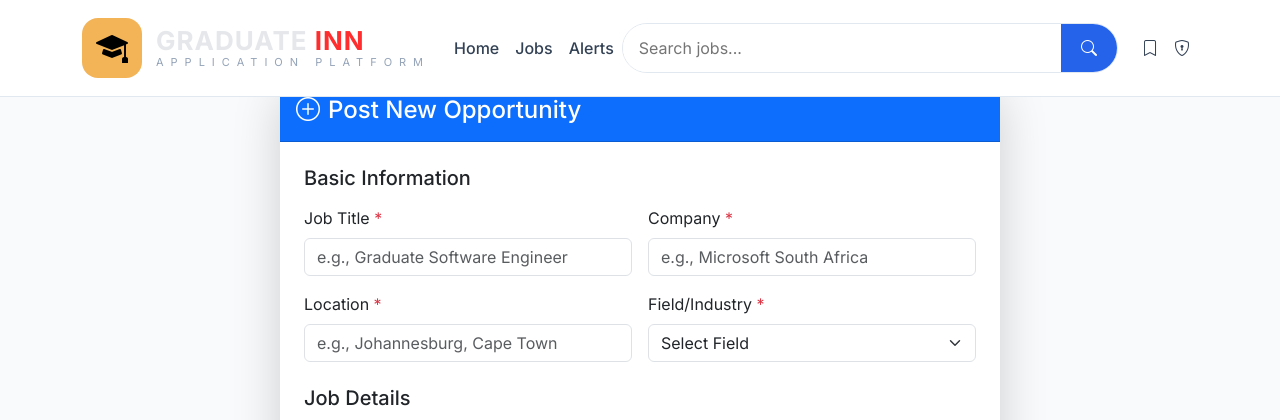
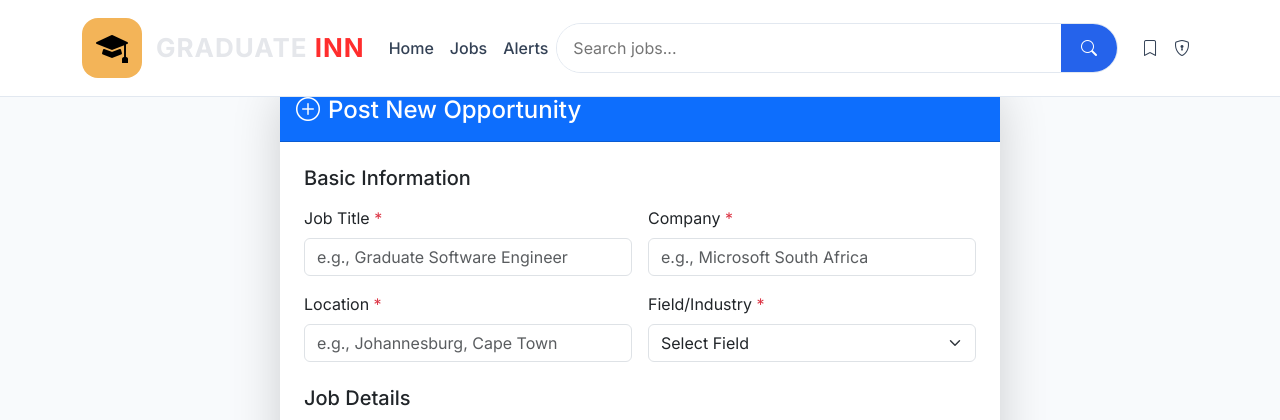
Before and after one commit to Napster-12/GraduateINN, a Flask app: page /add_job in a window 1280 px wide. Shown: the top 420 px of the page. Run offline with Flask 3, Linux system fonts and the light colour scheme; a user stored in the database is signed in.

Commit message:
Update base.html

```diff
--- a/templates/base.html
+++ b/templates/base.html
@@ -267,9 +267,7 @@
             GRADUATE <span>INN</span>
         </div>
 
-        <div class="logo-sub">
-            APPLICATION PLATFORM
-        </div>
+
     </div>
 
 </a>
```
